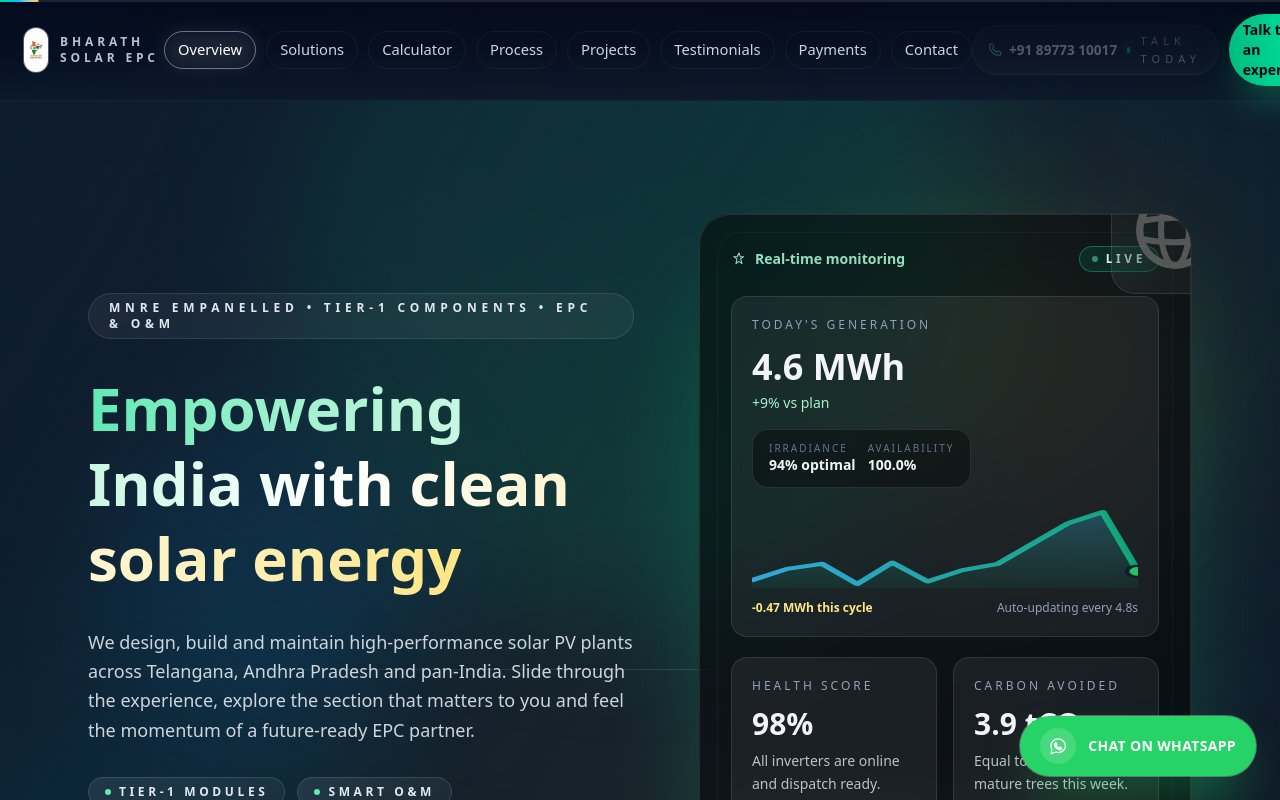
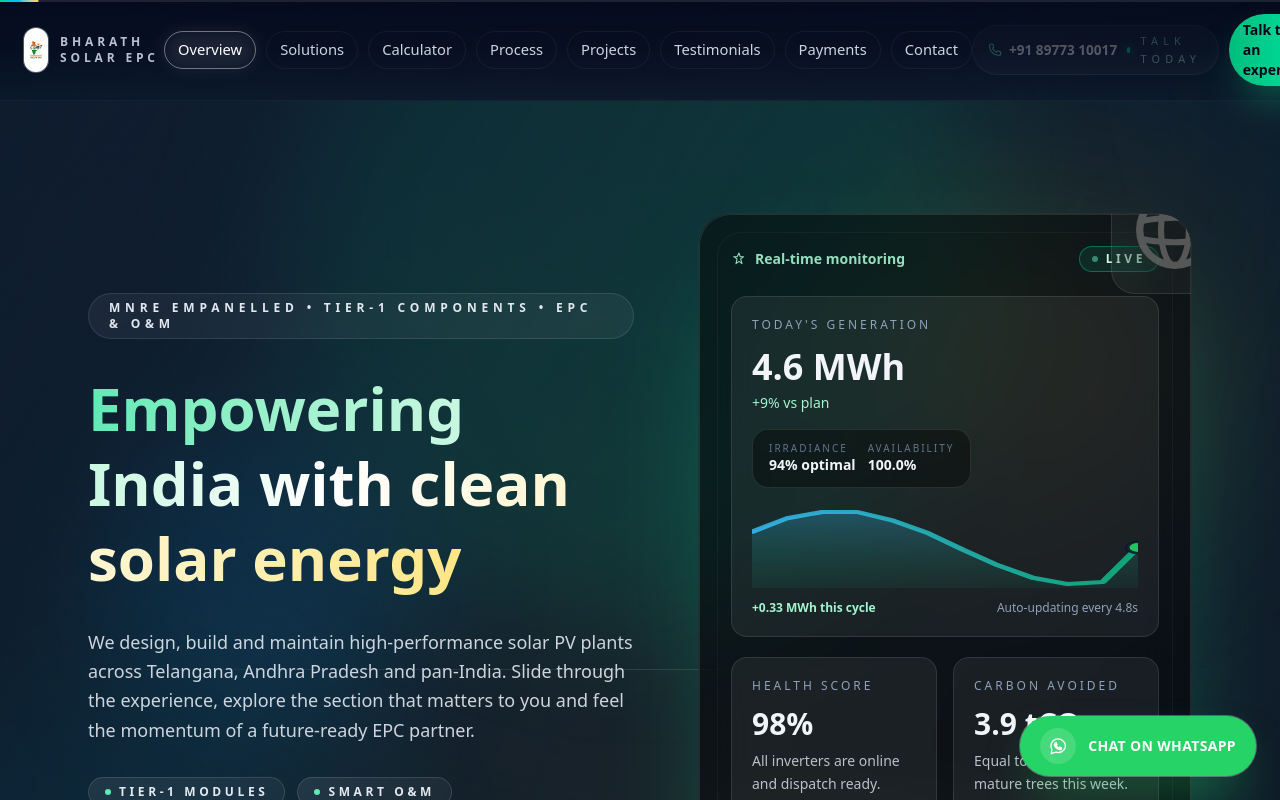
Before and after one commit to dbr09/bharathsolarepc, a Next.js app: page / in a window 1280 px wide. Shown: the top 800 px of the page. Built offline with nearby package versions, Linux system fonts and the light colour scheme.

Commit message:
Fix hero telemetry trend hydration

```diff
--- a/app/page.js
+++ b/app/page.js
@@ -969,13 +969,12 @@
 }
 
 function createTrend(seed = 4.6, length = 12) {
-  const trend = [];
-  let current = seed;
-  for (let index = 0; index < length; index += 1) {
-    current = clamp(randomStep(current, 0.18), seed - 0.6, seed + 0.6);
-    trend.push(Number(current.toFixed(2)));
-  }
-  return trend;
+  return Array.from({ length }, (_, index) => {
+    const phase = index / Math.max(length - 1, 1);
+    const wave = Math.sin(phase * Math.PI * 1.6) * 0.35;
+    const value = clamp(seed + wave, seed - 0.45, seed + 0.45);
+    return Number(value.toFixed(2));
+  });
 }
 
 function buildInsights(planDelta, irradiance, availability, health) {
```
